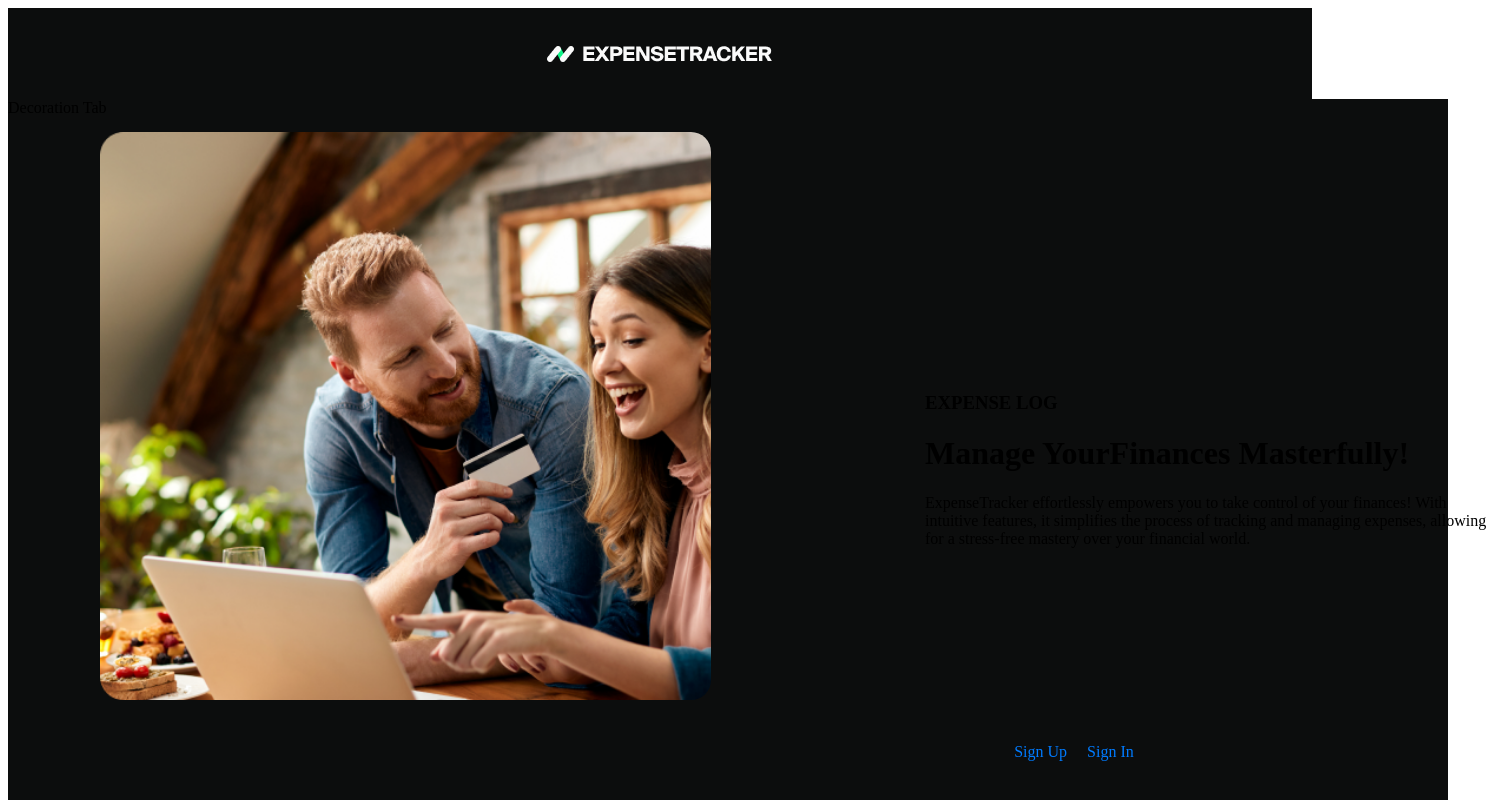
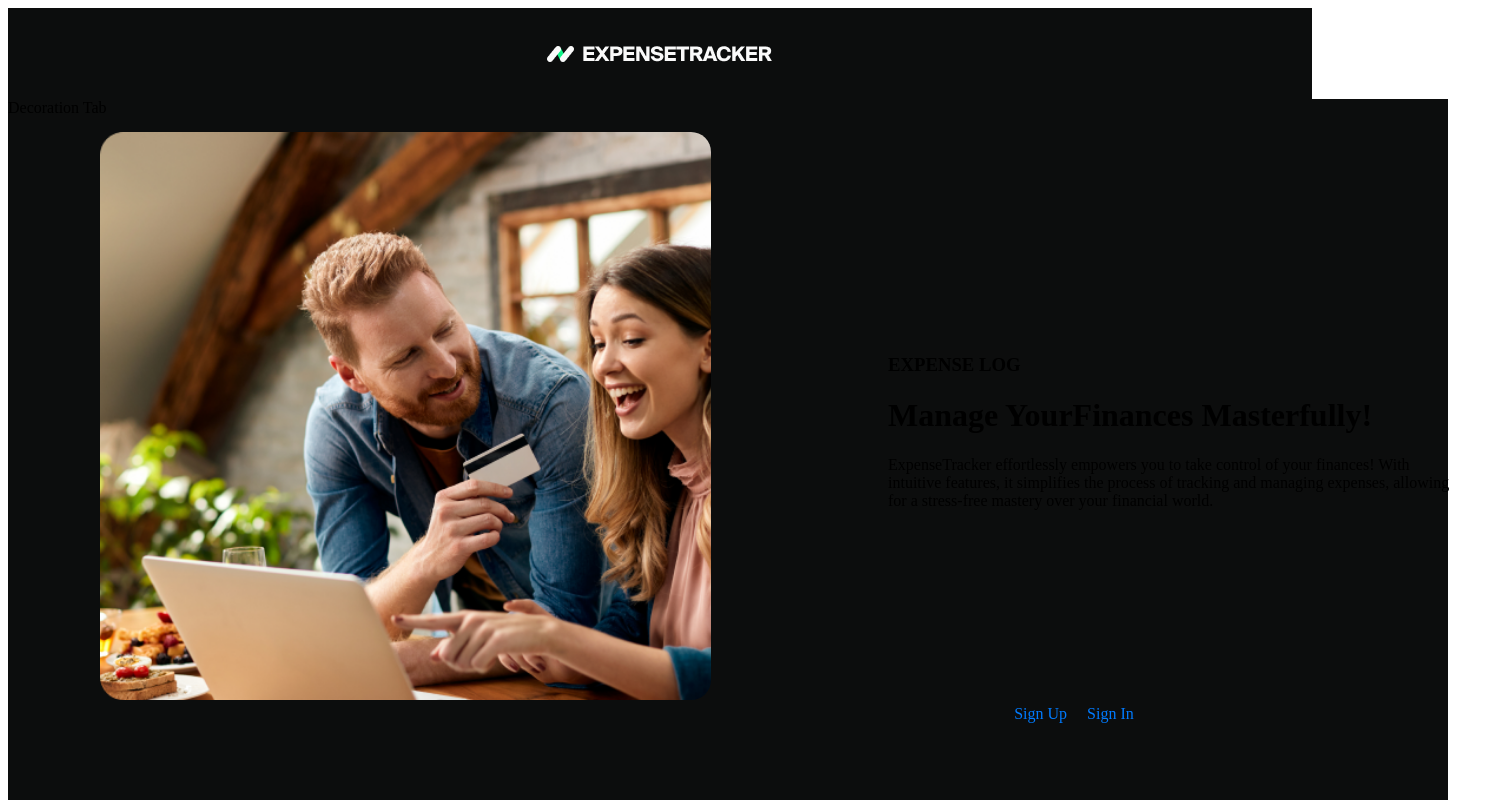
Before and after one commit to Reuelle/expense-tracker, a React (Create React App) app: page /expense-tracker/register in a window 1280 px wide. Both pictures are taken after a click on the element 660 px from the left and 53 px from the top of the page. Shown: the top 800 px of the page, 1487 px wide, since content can reach past the window. Built offline with nearby package versions, Linux system fonts and the light colour scheme.

Commit message:
Update AuthNav.module.css

```diff
--- a/src/components/AuthNav/AuthNav.module.css
+++ b/src/components/AuthNav/AuthNav.module.css
@@ -18,6 +18,6 @@
 .header {
   width: 562px;
   height: 351px;
-  margin-left: 132px;
-  margin-top: 123px;
+  margin-left: 95px;
+  margin-top: 85px;
 }
```
